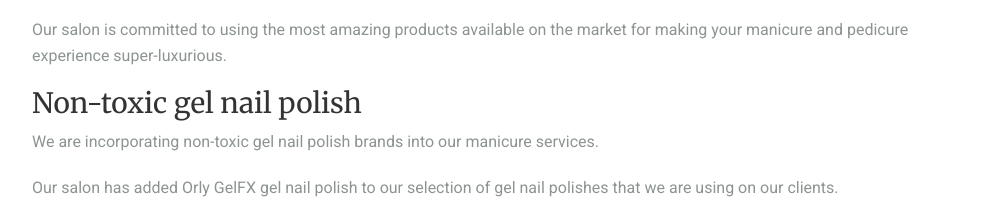
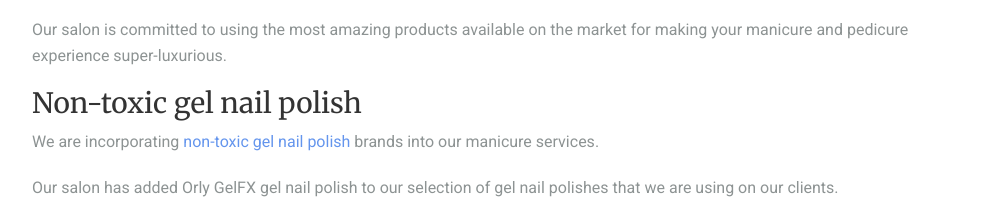
Before and after one commit to user112345677/jeromehillionhairandmakeup, a plain HTML site: page index.html in a window 1280 px wide. Shown: the part 926-1143 px from the top of the page, without its empty margins (38-1042 px from the left). Drawn offline with nearby package versions, Linux system fonts and the light colour scheme.

Commit message:
Update index.html

```diff
--- a/index.html
+++ b/index.html
@@ -90,7 +90,7 @@
 
 
 
-<p>We are incorporating non-toxic gel nail polish brands into our manicure services.</p>
+<p>We are incorporating <a href="https://www.msobeauty.com/non-toxic-gel-nail-polish-brands-the-safest-gel-nail-polish/">non-toxic gel nail polish</a> brands into our manicure services.</p>
 
 
 
```
